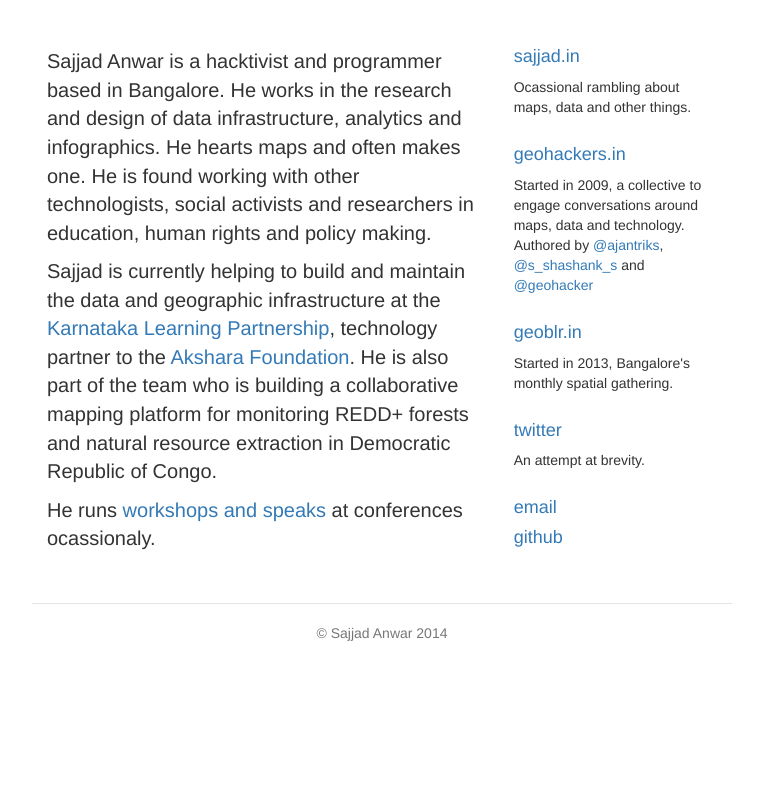
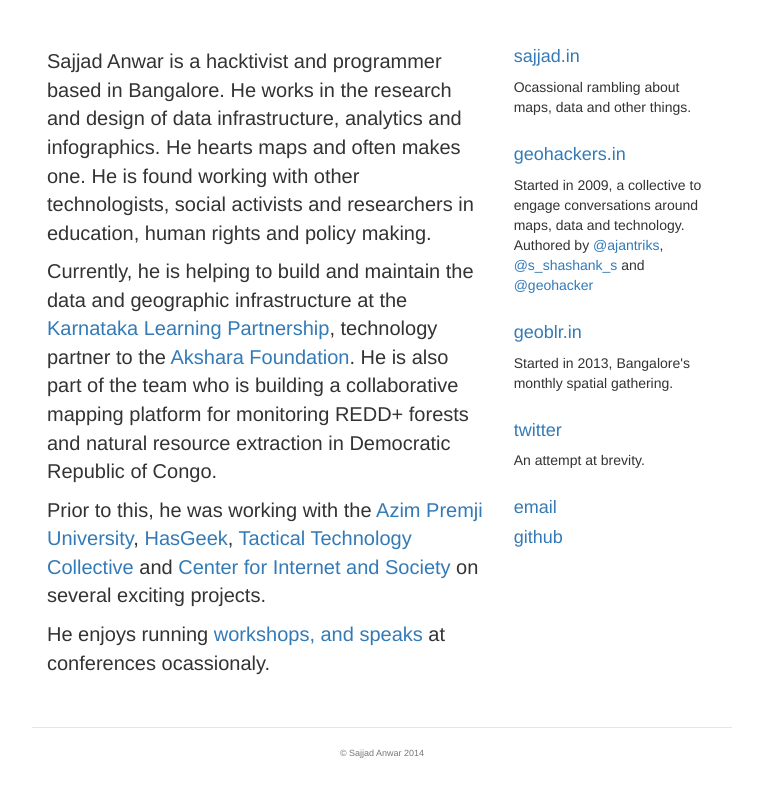
Before and after one commit to geohacker/geohacker.github.com, a plain HTML site: page index.html in a window 1280 px wide. Shown: the part 290-1080 px from the top of the page, without its empty margins (258-1021 px from the left). Before the commit the page ends 963 px from the top, so only its background shows below. Drawn offline with nearby package versions, Linux system fonts and the light colour scheme.

Commit message:
more gig details

```diff
--- a/css/style.css
+++ b/css/style.css
@@ -4,6 +4,7 @@
 }
 .footer {
 	text-align: center;
+	font-size: 9px;
 }
 
 .jumbotron p{
--- a/index.html
+++ b/index.html
@@ -21,9 +21,11 @@
           <h4></h4>
           <p>Sajjad Anwar is a hacktivist and programmer based in Bangalore. He works in the research and design of data infrastructure, analytics and infographics. He hearts maps and often makes one. He is found working with other technologists, social activists and researchers in education, human rights and policy making.
           </p>
-          <p>Sajjad is currently helping to build and maintain the data and geographic infrastructure at the <a href="http://klp.org.in" target="_blank">Karnataka Learning Partnership</a>, technology partner to the <a href="http://akshara.org.in"target="_blank">Akshara Foundation</a>. He is also part of the team who is building a collaborative mapping platform for monitoring REDD+ forests and natural resource extraction in Democratic Republic of Congo.</p>
+          <p>Currently, he is helping to build and maintain the data and geographic infrastructure at the <a href="http://klp.org.in" target="_blank">Karnataka Learning Partnership</a>, technology partner to the <a href="http://akshara.org.in"target="_blank">Akshara Foundation</a>. He is also part of the team who is building a collaborative mapping platform for monitoring REDD+ forests and natural resource extraction in Democratic Republic of Congo.</p>
 
-          <p>He runs <a href="http://sajjad.in/category/talks/" target="_blank">workshops and speaks</a> at conferences ocassionaly.</p>
+          <p>Prior to this, he was working with the <a href="http://azimpremjiuniversity.edu.in/" target="_blank">Azim Premji University</a>, <a href="http://hasgeek.com" target="_blank">HasGeek</a>, <a href="https://www.tacticaltech.org/" target="_blank">Tactical Technology Collective</a> and <a href="http://cis-india.org/" target="_blank">Center for Internet and Society</a> on several exciting projects.</p>
+
+          <p>He enjoys running <a href="http://sajjad.in/category/talks/" target="_blank">workshops, and speaks</a> at conferences ocassionaly.</p>
         </div>
 
         <div class="col-lg-4">
```
